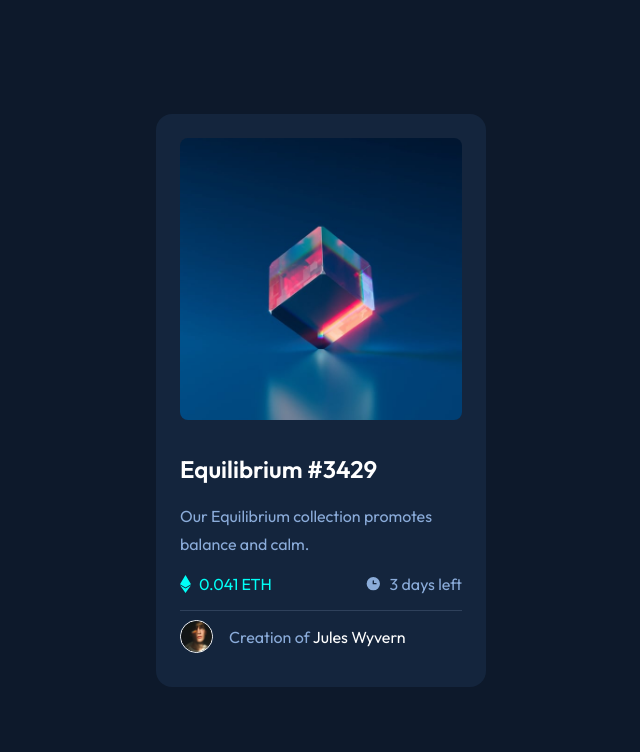
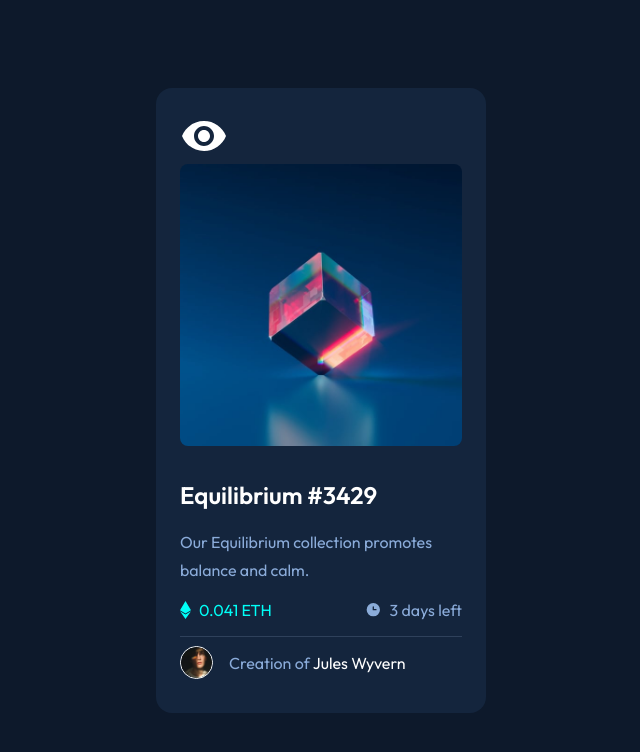
Before and after one commit to AbitBrookish/nft-preview-card, a plain HTML site: page index.html in a window 1280 px wide. Shown: the whole page, without its empty margins (319-959 px from the left). Drawn offline with Linux system fonts and the light colour scheme.

Commit message:
Create image container, add img 'view icon'

```diff
--- a/index.html
+++ b/index.html
@@ -11,7 +11,12 @@
 <body>
   <main class="nft-wrapper">
 
-    <img id="eq-image" src="./images/image-equilibrium.jpg" alt="equilibrium image" />
+    <div class="image-container">
+      <div class="overlay">
+        <img src="./images/icon-view.svg" alt="view icon" />
+      </div>
+      <img id="eq-image" src="./images/image-equilibrium.jpg" alt="equilibrium image" />
+    </div>
 
     <article class="description">
       <h4>Equilibrium #3429</h4>
```
